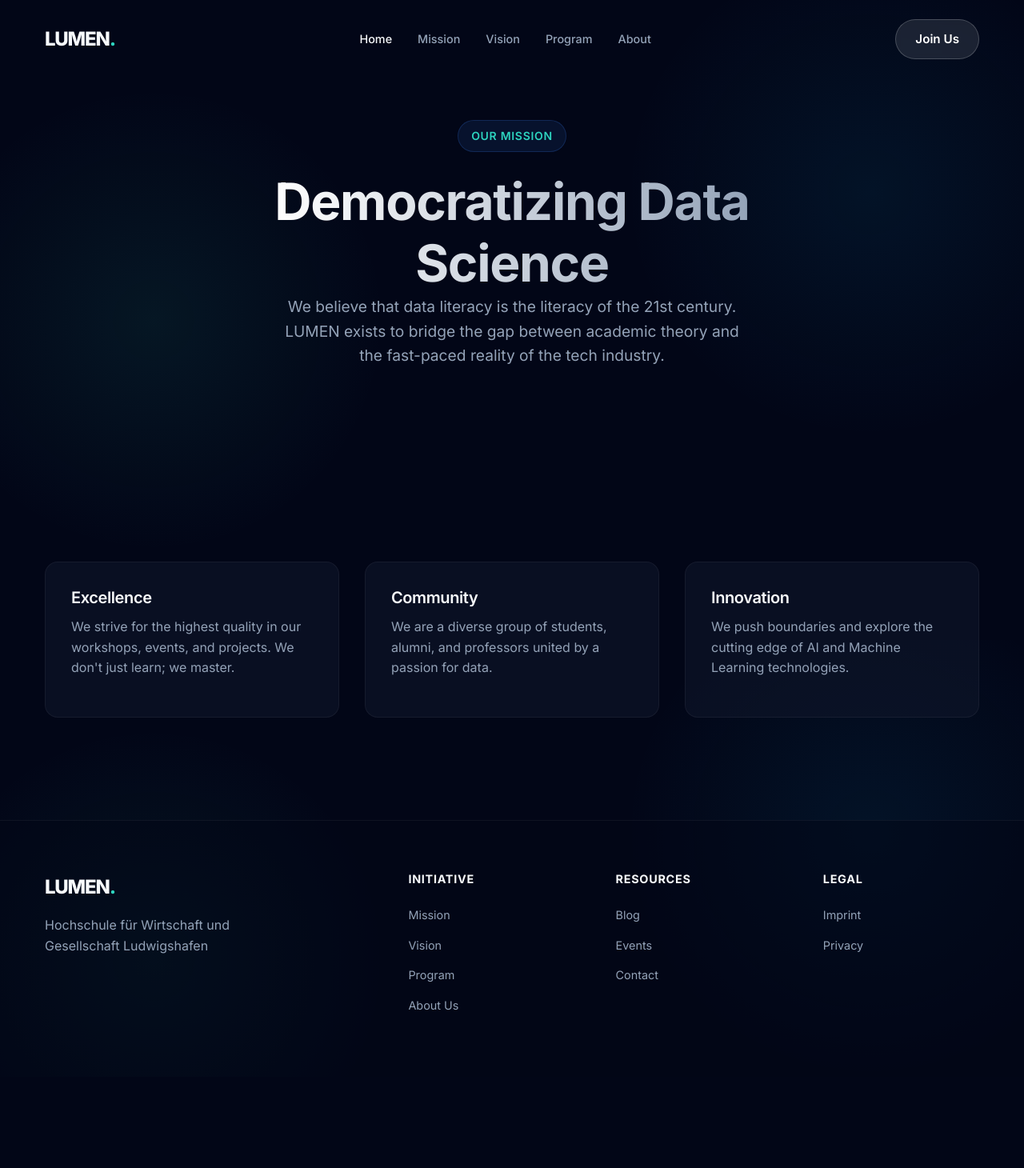
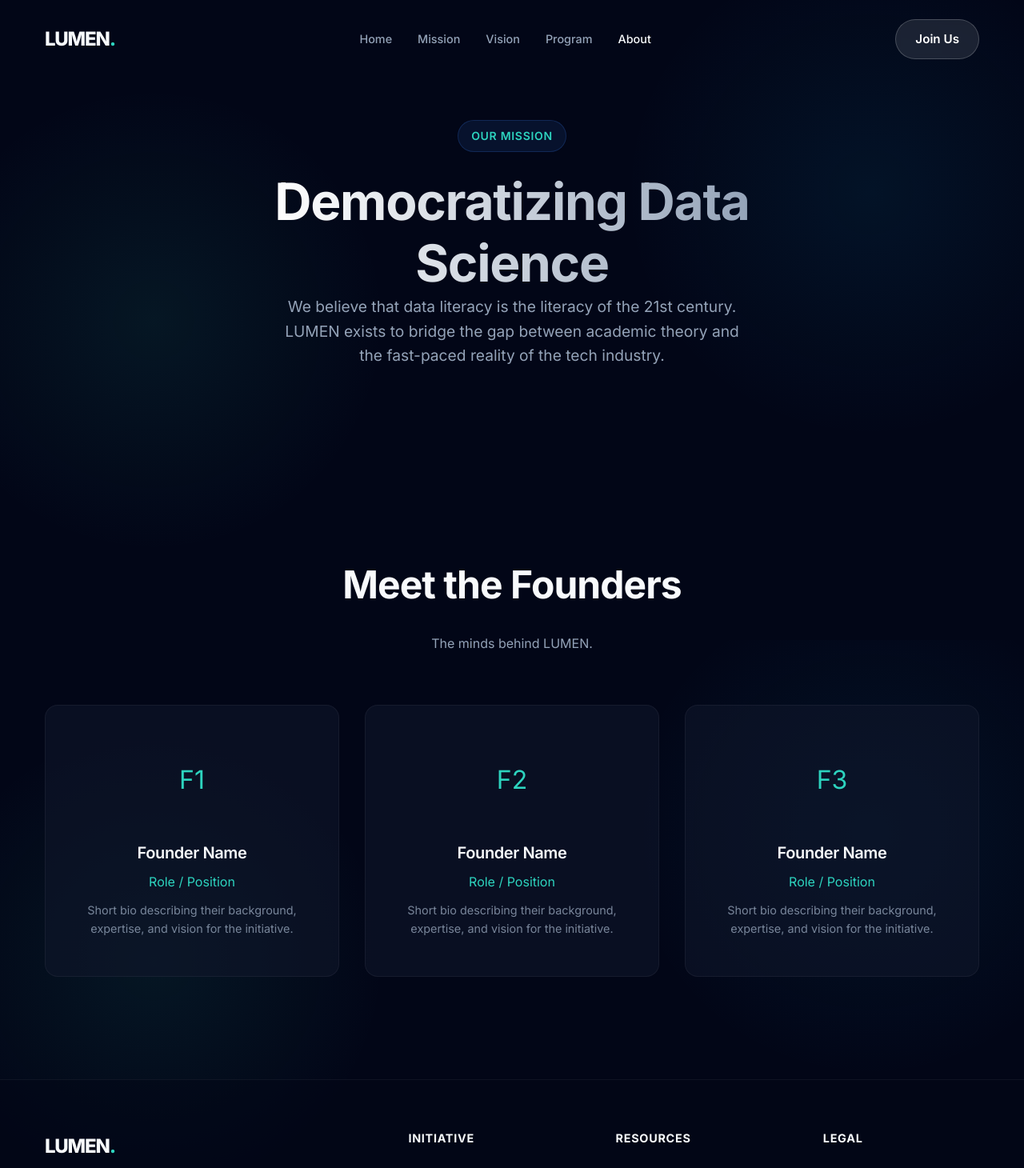
Before and after one commit to leonleidner/LUMEN, a Next.js app: page /about in a window 1280 px wide. Shown: the top 1460 px of the page at 80% size. Before the commit the page ends 1346 px from the top, so only its background shows below. Built offline with nearby package versions, Linux system fonts and the light colour scheme.

Commit message:
feat: introduce dedicated join page, enhance navbar with active link styling, and update about page with founder profiles.

```diff
--- a/src/app/about/page.js
+++ b/src/app/about/page.js
@@ -20,21 +20,81 @@ export default function About() {
                 </div>
             </section>
 
-            {/* Values Section */}
+            {/* Team Section */}
             <section className="section">
                 <div className="container">
+                    <div className="section-header fade-in-up delay-100">
+                        <h2>Meet the Founders</h2>
+                        <p>The minds behind LUMEN.</p>
+                    </div>
                     <div className="grid-3">
-                        <div className="card fade-in-up delay-100">
-                            <h3 className="card-title">Excellence</h3>
-                            <p>We strive for the highest quality in our workshops, events, and projects. We don't just learn; we master.</p>
+                        {/* Founder 1 */}
+                        <div className="card fade-in-up delay-200" style={{ textAlign: 'center' }}>
+                            <div style={{
+                                width: '120px',
+                                height: '120px',
+                                borderRadius: '50%',
+                                backgroundColor: 'var(--color-surface-light)',
+                                margin: '0 auto 20px',
+                                display: 'flex',
+                                alignItems: 'center',
+                                justifyContent: 'center',
+                                fontSize: '2rem',
+                                color: 'var(--color-primary)'
+                            }}>
+                                F1
+                            </div>
+                            <h3 className="card-title">Founder Name</h3>
+                            <p style={{ color: 'var(--color-primary)', marginBottom: '10px' }}>Role / Position</p>
+                            <p style={{ fontSize: '0.9rem', opacity: 0.8 }}>
+                                Short bio describing their background, expertise, and vision for the initiative.
+                            </p>
                         </div>
-                        <div className="card fade-in-up delay-200">
-                            <h3 className="card-title">Community</h3>
-                            <p>We are a diverse group of students, alumni, and professors united by a passion for data.</p>
+
+                        {/* Founder 2 */}
+                        <div className="card fade-in-up delay-300" style={{ textAlign: 'center' }}>
+                            <div style={{
+                                width: '120px',
+                                height: '120px',
+                                borderRadius: '50%',
+                                backgroundColor: 'var(--color-surface-light)',
+                                margin: '0 auto 20px',
+                                display: 'flex',
+                                alignItems: 'center',
+                                justifyContent: 'center',
+                                fontSize: '2rem',
+                                color: 'var(--color-primary)'
+                            }}>
+                                F2
+                            </div>
+                            <h3 className="card-title">Founder Name</h3>
+                            <p style={{ color: 'var(--color-primary)', marginBottom: '10px' }}>Role / Position</p>
+                            <p style={{ fontSize: '0.9rem', opacity: 0.8 }}>
+                                Short bio describing their background, expertise, and vision for the initiative.
+                            </p>
                         </div>
-                        <div className="card fade-in-up delay-300">
-                            <h3 className="card-title">Innovation</h3>
-                            <p>We push boundaries and explore the cutting edge of AI and Machine Learning technologies.</p>
+
+                        {/* Founder 3 */}
+                        <div className="card fade-in-up delay-400" style={{ textAlign: 'center' }}>
+                            <div style={{
+                                width: '120px',
+                                height: '120px',
+                                borderRadius: '50%',
+                                backgroundColor: 'var(--color-surface-light)',
+                                margin: '0 auto 20px',
+                                display: 'flex',
+                                alignItems: 'center',
+                                justifyContent: 'center',
+                                fontSize: '2rem',
+                                color: 'var(--color-primary)'
+                            }}>
+                                F3
+                            </div>
+                            <h3 className="card-title">Founder Name</h3>
+                            <p style={{ color: 'var(--color-primary)', marginBottom: '10px' }}>Role / Position</p>
+                            <p style={{ fontSize: '0.9rem', opacity: 0.8 }}>
+                                Short bio describing their background, expertise, and vision for the initiative.
+                            </p>
                         </div>
                     </div>
                 </div>
--- a/src/components/Navbar.js
+++ b/src/components/Navbar.js
@@ -2,6 +2,7 @@
 
 import { useState, useEffect } from 'react';
 import Link from 'next/link';
+import { usePathname } from 'next/navigation';
 
 export default function Navbar() {
     const [scrolled, setScrolled] = useState(false);
@@ -19,6 +20,10 @@ export default function Navbar() {
         return () => window.removeEventListener('scroll', handleScroll);
     }, []);
 
+    const pathname = usePathname();
+
+    const isActive = (path) => pathname === path;
+
     return (
         <nav className={`navbar ${scrolled ? 'scrolled' : ''}`}>
             <div className="container nav-container">
@@ -26,13 +31,53 @@ export default function Navbar() {
                     LUMEN<span style={{ color: 'var(--color-primary)' }}>.</span>
                 </Link>
                 <ul className="nav-links">
-                    <li><Link href="/" className="nav-link" style={{ color: 'var(--color-text-main)' }}>Home</Link></li>
-                    <li><Link href="/mission" className="nav-link">Mission</Link></li>
-                    <li><Link href="/vision" className="nav-link">Vision</Link></li>
-                    <li><Link href="/program" className="nav-link">Program</Link></li>
-                    <li><Link href="/about" className="nav-link">About</Link></li>
+                    <li>
+                        <Link
+                            href="/"
+                            className="nav-link"
+                            style={{ color: isActive('/') ? 'var(--color-text-main)' : '' }}
+                        >
+                            Home
+                        </Link>
+                    </li>
+                    <li>
+                        <Link
+                            href="/mission"
+                            className="nav-link"
+                            style={{ color: isActive('/mission') ? 'var(--color-text-main)' : '' }}
+                        >
+                            Mission
+                        </Link>
+                    </li>
+                    <li>
+                        <Link
+                            href="/vision"
+                            className="nav-link"
+                            style={{ color: isActive('/vision') ? 'var(--color-text-main)' : '' }}
+                        >
+                            Vision
+                        </Link>
+                    </li>
+                    <li>
+                        <Link
+                            href="/program"
+                            className="nav-link"
+                            style={{ color: isActive('/program') ? 'var(--color-text-main)' : '' }}
+                        >
+                            Program
+                        </Link>
+                    </li>
+                    <li>
+                        <Link
+                            href="/about"
+                            className="nav-link"
+                            style={{ color: isActive('/about') ? 'var(--color-text-main)' : '' }}
+                        >
+                            About
+                        </Link>
+                    </li>
                 </ul>
-                <Link href="/#join" className="btn btn-primary">Join Us</Link>
+                <Link href="/join" className="btn btn-primary">Join Us</Link>
             </div>
         </nav>
     );
```
Also changed, not shown: src/app/join/page.js (added, +69 -0 lines), 1 other file (tests, documents, lock files or other folders).
